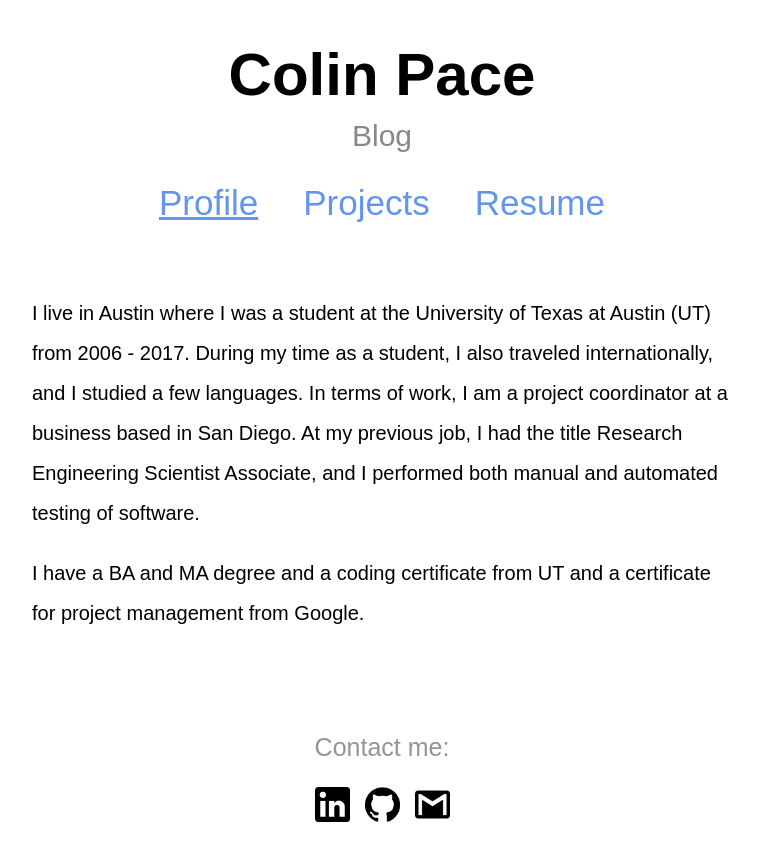
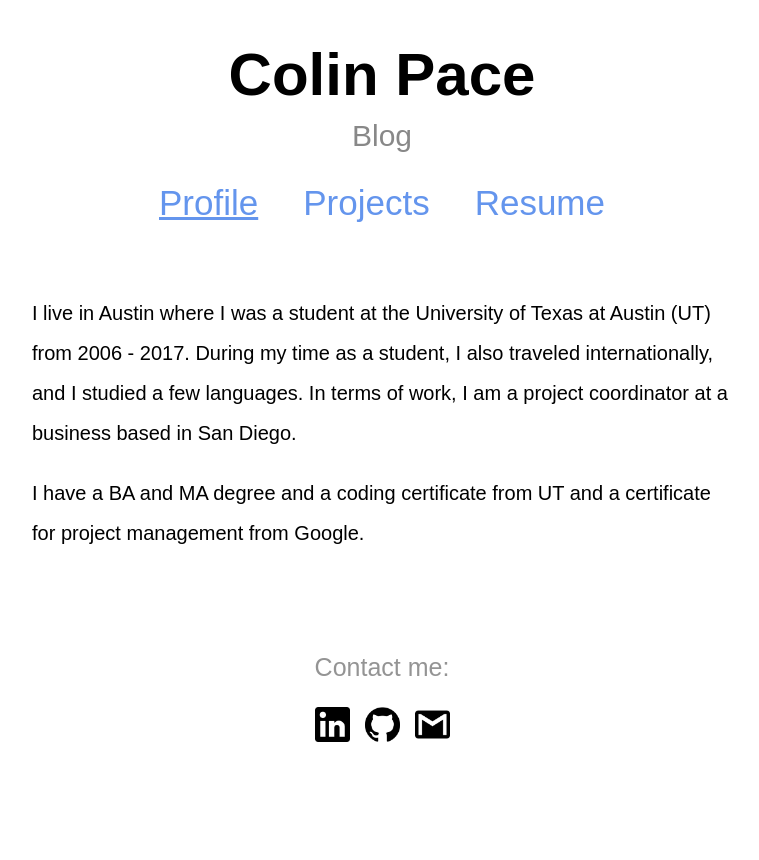
Before and after one commit to Colin-Pace/Portfolio, a React (Create React App) app: page / in a window 1280 px wide. Shown: the top 860 px of the page, without its empty margins (258-1017 px from the left). Built offline with nearby package versions, Linux system fonts and the light colour scheme.

Commit message:
textual edit

```diff
--- a/src/Profile.js
+++ b/src/Profile.js
@@ -4,7 +4,7 @@ import './Profile.css';
 function Profile() {
   return (
     <div>
-      <p className = 'profileText'>I live in Austin where I was a student at the University of Texas at Austin (UT) from 2006 - 2017. During my time as a student, I also traveled internationally, and I studied a few languages. In terms of work, I am a project coordinator at a business based in San Diego. At my previous job, I had the title Research Engineering Scientist Associate, and I performed both manual and automated testing of software.</p>
+      <p className = 'profileText'>I live in Austin where I was a student at the University of Texas at Austin (UT) from 2006 - 2017. During my time as a student, I also traveled internationally, and I studied a few languages. In terms of work, I am a project coordinator at a business based in San Diego.</p>
       <p id = 'lastText' className = 'profileText'>I have a BA and MA degree and a coding certificate from UT and a certificate for project management from Google.</p>
     </div>
   );
```
